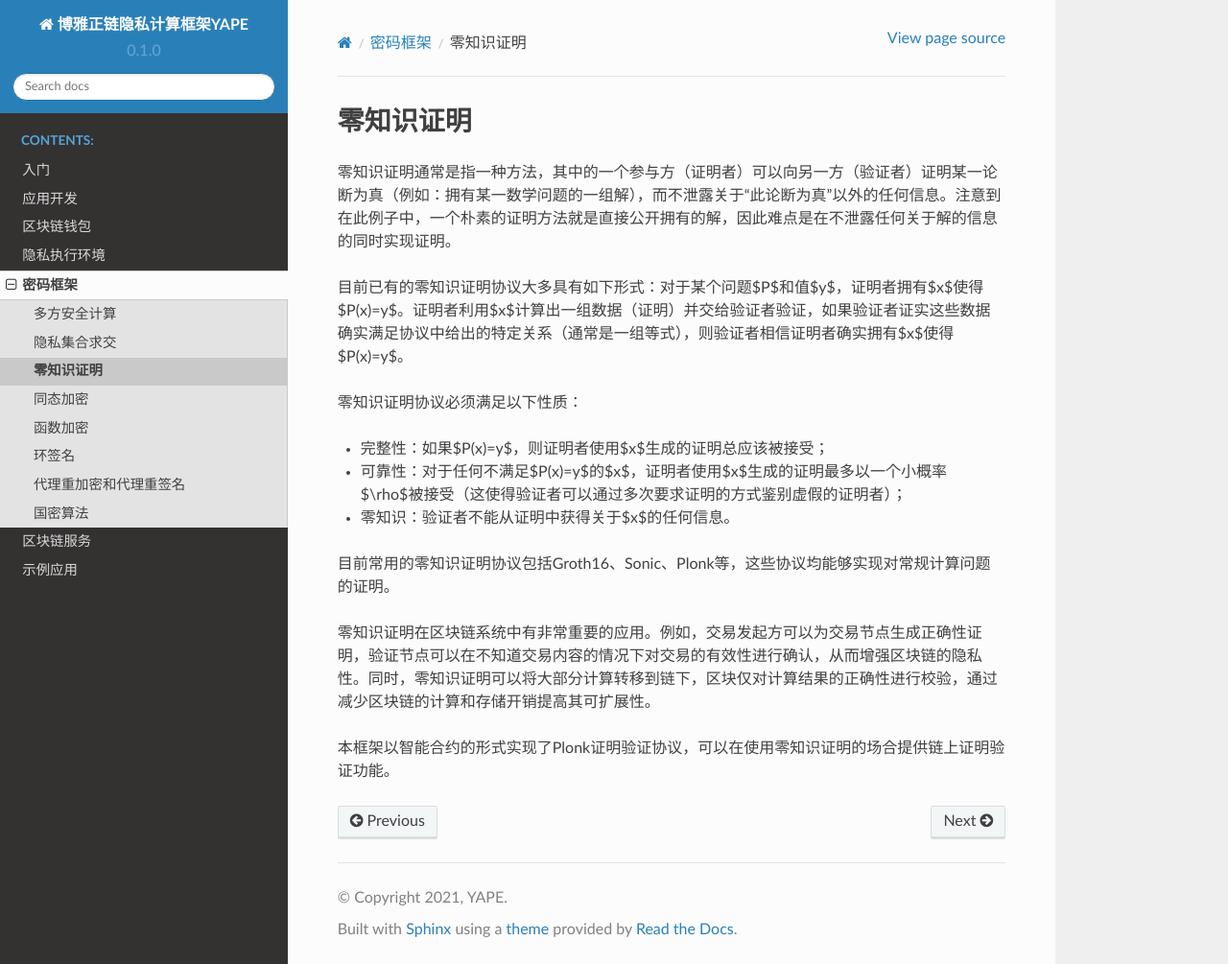
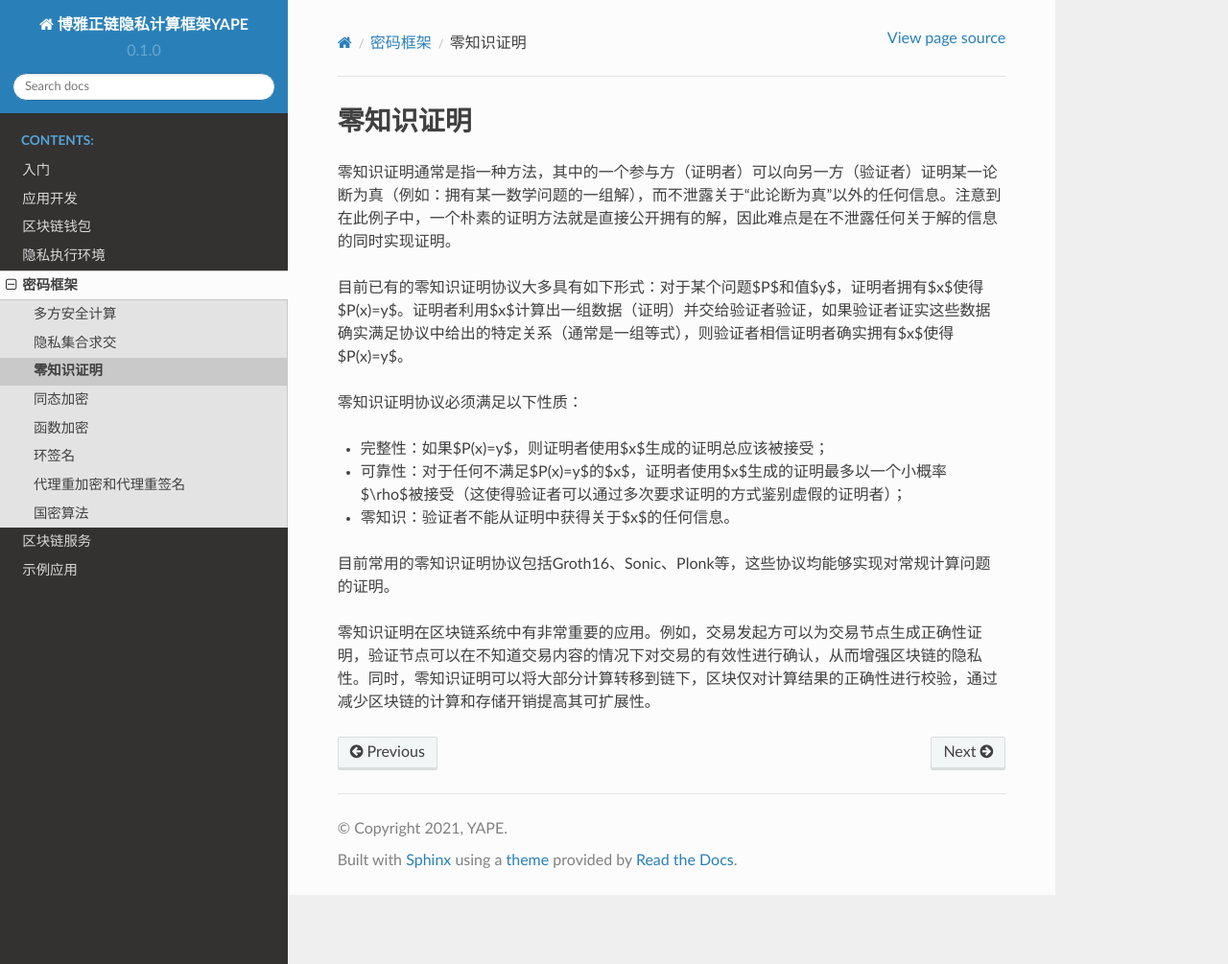
Before and after one commit to boyanet/yape-docs, a Sphinx documentation site: the page built from docs/source/cipher_structure/zkp.md, in a window 1280 px wide and 1005 px high. Shown: the whole window at 96% size. Built offline with Sphinx 7.4.7 and the Read the Docs theme 2.0.0, drawn with Linux system fonts in a browser that asks for light colours.

Commit message:
Update zkp.md

```diff
--- a/docs/source/cipher_structure/zkp.md
+++ b/docs/source/cipher_structure/zkp.md
@@ -13,5 +13,3 @@
 目前常用的零知识证明协议包括Groth16、Sonic、Plonk等，这些协议均能够实现对常规计算问题的证明。
 
 零知识证明在区块链系统中有非常重要的应用。例如，交易发起方可以为交易节点生成正确性证明，验证节点可以在不知道交易内容的情况下对交易的有效性进行确认，从而增强区块链的隐私性。同时，零知识证明可以将大部分计算转移到链下，区块仅对计算结果的正确性进行校验，通过减少区块链的计算和存储开销提高其可扩展性。
-
-本框架以智能合约的形式实现了Plonk证明验证协议，可以在使用零知识证明的场合提供链上证明验证功能。
```
